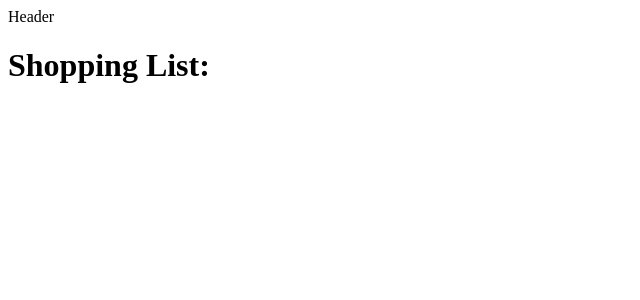
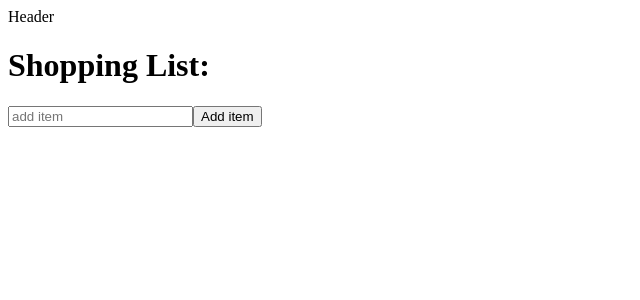
Before and after one commit to ari-harlem-caballero/Adv-React-Scratch-shopping-list-enhanced, a React app: page / in a window 1280 px wide. Shown: the top 300 px of the page, without its empty margins (0-640 px from the left). Built offline with nearby package versions, Linux system fonts and the light colour scheme.

Commit message:
added list form

```diff
--- a/src/views/ShoppingList.jsx
+++ b/src/views/ShoppingList.jsx
@@ -13,8 +13,27 @@ export default function ShoppingList() {
   const [items, dispatch] = useReducer(listReducer, initialItems);
   const [newItem, setNewItem] = useState('');
 
+  function handleSubmit(e) {
+    e.preventDefault();
+
+    dispatch({ type: 'ADD_ITEM', payload: { name: newItem } });
+  }
+
   return (
-    <h1>Shopping List:</h1>
+    <>
+      <h1>Shopping List:</h1>
+      <form onSubmit={handleSubmit}>
+        <input
+          type='text'
+          name='newItem'
+          placeholder='add item'
+          value={newItem}
+          onChange={(e) => setNewItem(e.target.value)}
+          required
+        />
+        <button>Add item</button>
+      </form>
+    </>
   )
   // form/input
   // map items
```
Also changed, not shown: 1 other file (tests, documents, lock files or other folders).
